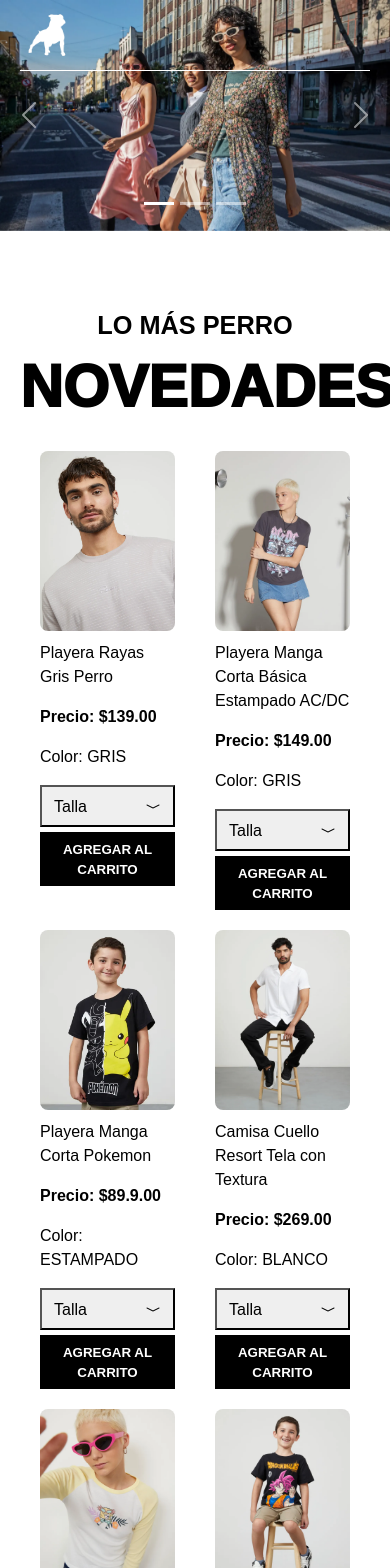
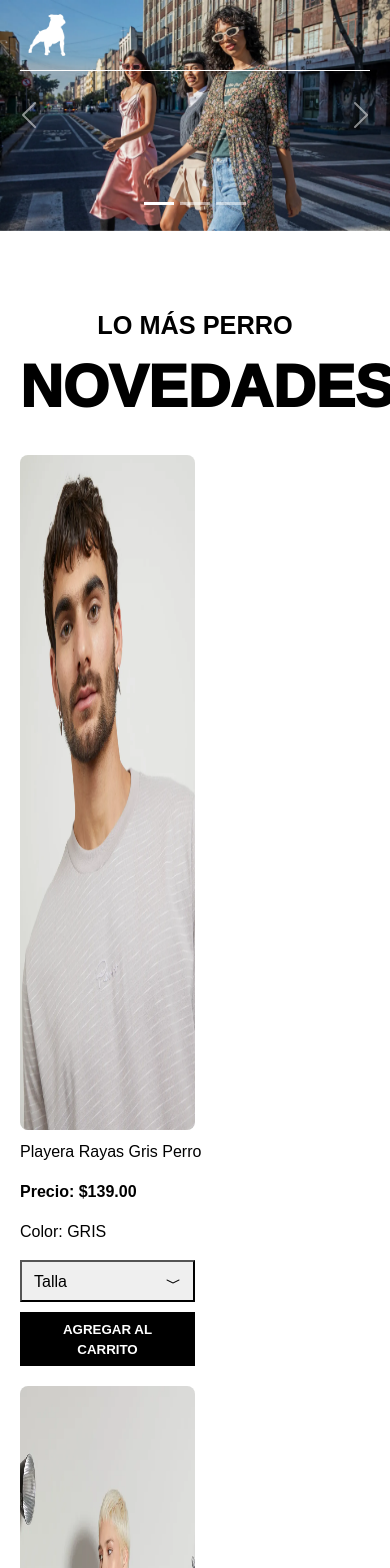
Before and after one commit to oscarvasquez28/Interfaz-Cuidado-con-el-perro, a React (Vite) app in the folder FrontEnd/: page / in a window 390 px wide. Shown: the top 1568 px of the page. Built offline with nearby package versions, Linux system fonts and the light colour scheme; a web font is replaced by a local one.

Commit message:
Cambios estéticos
Se modificó el tamaño del carrusel, el funcionamiento y estética del nav, el tamaño de los posts y su responsividad

```diff
--- a/FrontEnd/src/Components/Carousel.jsx
+++ b/FrontEnd/src/Components/Carousel.jsx
@@ -7,6 +7,7 @@
 import Cuidado5 from '../Images/Carousel-images/cuidado5.jpg'
 // import Cuidado6 from '../Images/cuidado6.jpg'
 import 'bootstrap/dist/css/bootstrap.min.css';
+// import './Carousel.css'
 
 const Carousel = props => (
 
@@ -19,21 +20,21 @@
             </div>
             <div className="carousel-inner">
                 <div className="carousel-item active" data-bs-interval="4000">
-                    <img src={Cuidado5} className="d-block w-100" style={{ maxHeight: "100vh" }} alt="banner 1"/>
+                    <img src={Cuidado5} className="d-block w-100" style={{ maxHeight: "82vh" }} alt="banner 1"/>
                     <div className="carousel-caption d-none d-md-block">
                         <h5 style={{ fontSize: "120px" }}>MUJER</h5>
                         <p>Some representative placeholder content for the first slide.</p>
                     </div>
                 </div>
                 <div className="carousel-item" data-bs-interval="4000">
-                    <img src={Cuidado2} className="d-block w-100" style={{ maxHeight: "100vh" }} alt="banner 2"/>
+                    <img src={Cuidado2} className="d-block w-100" style={{ maxHeight: "82vh" }} alt="banner 2"/>
                     <div className="carousel-caption d-none d-md-block">
                         <h5 style={{ fontSize: "120px" }}>HOMBRE</h5>
                         <p>Some representative placeholder content for the second slide.</p>
                     </div>
                 </div>
                 <div className="carousel-item" data-bs-interval="4000">
-                    <img src={Cuidado3} className="d-block w-100" style={{ maxHeight: "100vh" }} alt="banner 3"/>
+                    <img src={Cuidado3} className="d-block w-100" style={{ maxHeight: "82vh" }} alt="banner 3"/>
                     <div className="carousel-caption d-none d-md-block">
                         <h5 style={{ fontSize: "120px" }}>KIDS</h5>
                         <p>Some representative placeholder content for the third slide.</p>
--- a/FrontEnd/src/Components/Header.css
+++ b/FrontEnd/src/Components/Header.css
@@ -56,7 +56,8 @@
     justify-content: space-between;
     margin: 0px 20px;
     border-bottom: 0.5px solid white;
-
+    /* pointer-events: none; */
+    margin-bottom: -1px;
 }
 
 .General .header-nav{
@@ -161,8 +162,34 @@
     text-transform: uppercase;
   }
 
+  .hovered-nav{
+    background: white;
+    border-bottom: 0.5px solid white;
+    transition: ease-in-out 0.3s;
+  }
 
-  @media screen and (max-width: 800px) {
+  .hovered-nav .header-nav a{
+    color: black;
+}
+
+.hovered-nav .header-nav img{
+    filter: brightness(0) saturate(100%) invert(0%) sepia(0%) saturate(0%) hue-rotate(0deg) brightness(0%) contrast(100%);
+  }
+
+  .hovered-header-left a:hover{
+    color: white;
+  }
+
+  .alturaa{
+    margin-bottom: 20px;
+  }
+
+  .header-comp.home-route .alturaa{
+    margin-bottom: 20px;
+  }
+
+
+  @media screen and (max-width: 830px) {
     .header-right {
         display: none;
     }
--- a/FrontEnd/src/Components/Header.jsx
+++ b/FrontEnd/src/Components/Header.jsx
@@ -20,6 +20,9 @@
     const [mostrarMenu2, setMostrarMenu2] = useState(false);
     const [mostrarMenu3, setMostrarMenu3] = useState(false);
 
+    //Para saber si está el cursor sobre el nav
+    const [isHovered, setIsHovered] = useState(false);
+
     // Función para manejar el evento de scroll
     const handleScroll = () => {
       if (window.scrollY > 0) {
@@ -39,9 +42,16 @@
 
     return (
 
-      <div className={`header-comp ${scrollDown ? 'scrolled' : ''} ${location.pathname === '/' ? 'home-route' : 'General'}`}>
+      <div
+      className={`header-comp ${scrollDown ? 'scrolled' : ''} ${location.pathname === '/' ? 'home-route' : 'General'}
+      ${(isHovered || mostrarMenu1 || mostrarMenu2 || mostrarMenu3) ? 'hovered-nav' : ''}`}>
         <nav className='header-nav'>
-            <div className='header-left'>
+              <div
+              className={`header-left ${(isHovered)
+                ? 'hovered-header-left' : ''}`}
+              onMouseEnter={() => setIsHovered(true)}
+              onMouseLeave={() => setIsHovered(false)}
+              >
               <div className='alturaa' onMouseEnter={() => {
                 setMostrarMenu1(true);
                 setMostrarMenuMujer(false);
--- a/FrontEnd/src/Components/KidsMenu.css
+++ b/FrontEnd/src/Components/KidsMenu.css
@@ -1,7 +1,7 @@
 .Edades-kids{
     display: flex;
 
-    /* border-top: 1px solid black; */
+    border-top: 1px solid black;
     border-bottom: 1px solid black;
     margin: 0px 20px;
 }
--- a/FrontEnd/src/Components/Post.css
+++ b/FrontEnd/src/Components/Post.css
@@ -1,9 +1,16 @@
 .Post {
-  flex-basis: calc(33%); /* Establece el ancho base del componente Post */
+   /* Establece el ancho base del componente Post */
+  flex-basis: calc(32%);
   margin-bottom: 20px;
   box-sizing: border-box; /* Incluye el padding y el borde en el cálculo del tamaño */
 }
 
+
+
+/* .Post-container{
+  margin-right: 10px;
+}
+   */
 .posts-container {
   /* background-color: #f9f9f9; */
   padding: 20px;
@@ -13,10 +20,14 @@
 
 .Post-img {
   width: 100%;
-  height: auto;
+  height: 65vh;
   margin-bottom: 10px;
   border-radius: 8px;
   transition: transform 0.3s ease;
+}
+.Post p{
+  /* font-size: 12px; */
+  white-space: nowrap;
 }
 
 .Post-img:hover{
@@ -28,6 +39,7 @@
   flex-wrap: wrap; /* Permite que los componentes Post se envuelvan en líneas adicionales si no caben en la misma fila */
   justify-content: space-between; /* Distribuye los componentes Post de manera uniforme en el contenedor */
 }
+
 
 .Precio-bold{
   font-weight: bold;
@@ -59,13 +71,46 @@
 
 
 
-@media screen and (max-width: 768px) {
+@media screen and (max-width: 830px) {
   .Post {
-    flex-basis: calc(50% - 20px); /* Cambia el ancho del componente Post cuando la pantalla es más pequeña */
+    /* Cambia el ancho del componente Post cuando la pantalla es más pequeña */
+    /* flex-basis: calc(50% - 20px);  */
+    width: 50%;
+    justify-content: center;
+    align-items: center;
+  }
+
+  .Post p{
+    /* font-size: 12px; */
+    white-space: nowrap;
+  }
+  .posts-container {
+    /* display: flex; */
+    display: inline;
+    justify-content: center;
+    align-items: center;
+  }
+
+  .Post-img {
+    width:100%;
+    height:80vh;
+    /* height: 100%; */
+  }
+
+  .btn-inline .btn-inline-right{
+    margin-top: 10px;
+  }
+
+}
+
+@media screen and (min-width: 830px) and (max-width: 950px) {
+  .Post-img {
+    width: 340px;
+    height: 65vh;
   }
 }
 
-@media screen and (max-width: 1200px) {
+@media screen and (max-width: 1230px) {
   .btn-inline{
     display: inline;
     justify-content: space-between; /* Espacio entre los botones */
@@ -76,4 +121,18 @@
     width: 100%;
   }
 
+  .posts-container {
+    /* display: flex; */
+    justify-content:space-around; /* Distribuye los componentes Post de manera uniforme en el contenedor */
+
+  }
+
+  .Post{
+    flex-basis: calc(40%);
+  }
+
+  .Post p{
+    white-space: nowrap;
+  }
+
 }
```
Also changed, not shown: FrontEnd/src/Components/Post.jsx (line endings or trailing spaces).
